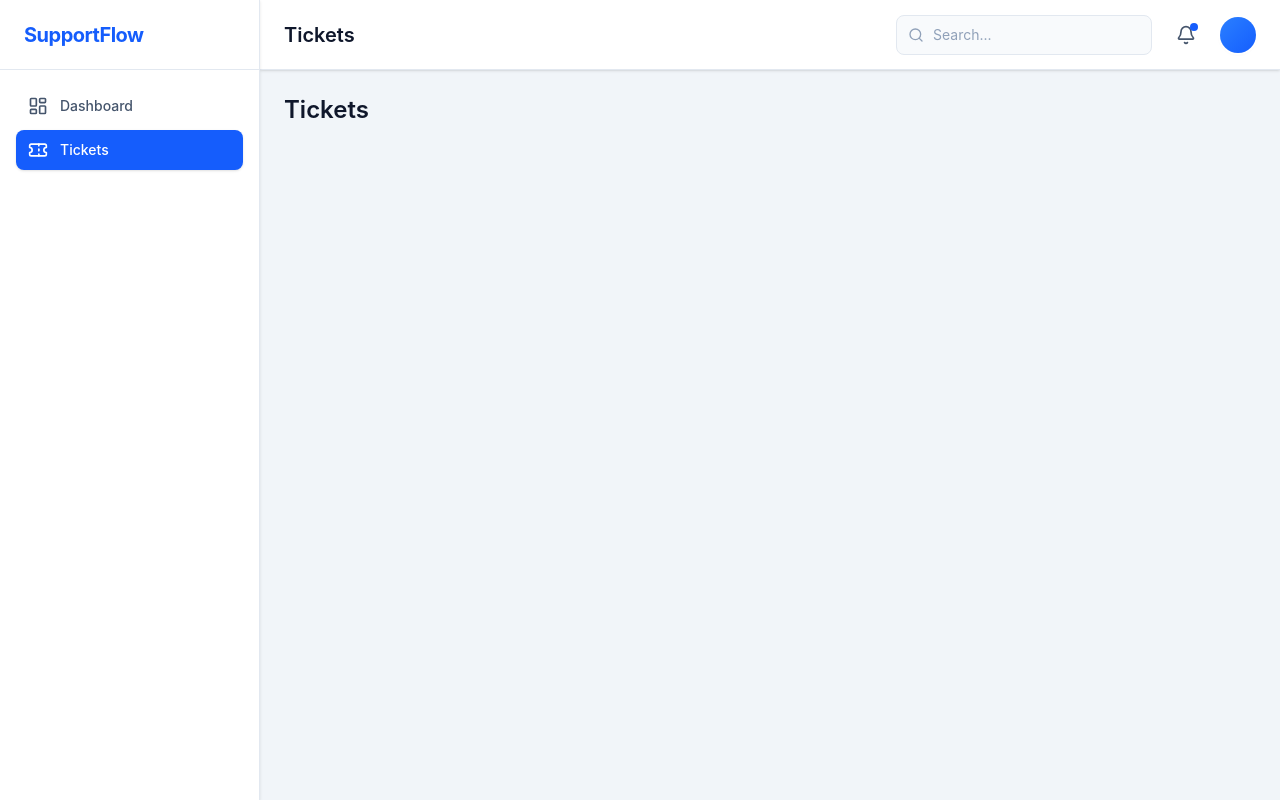
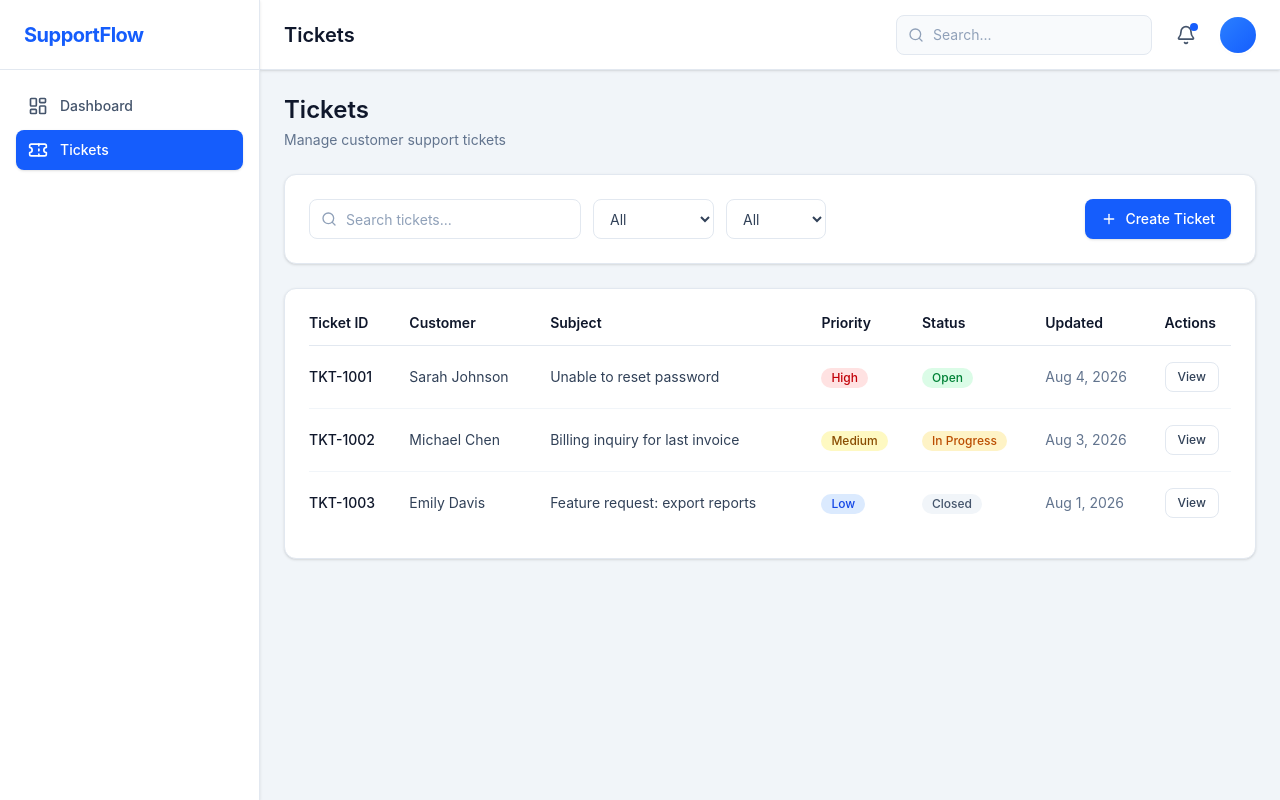
Before and after one commit to Curse395/SupportFlow, a React app in the folder frontend/: page /tickets in a window 1280 px wide. Built offline with nearby package versions, Linux system fonts and the light colour scheme; the HTML template or start-up script is replaced by a standard one.

Commit message:
feat: ticket management ui

```diff
--- /dev/null
+++ b/frontend/src/components/dashboard/DashboardCard.jsx
@@ -0,0 +1,12 @@
+export default function DashboardCard({ title, children, className = '' }) {
+  return (
+    <section
+      className={`rounded-xl border border-slate-200/60 bg-white p-6 shadow-sm ${className}`}
+    >
+      {title && (
+        <h3 className="mb-4 text-base font-semibold text-slate-900">{title}</h3>
+      )}
+      {children}
+    </section>
+  )
+}
--- /dev/null
+++ b/frontend/src/components/dashboard/KpiCard.jsx
@@ -0,0 +1,45 @@
+import DashboardCard from './DashboardCard'
+
+const accents = {
+  blue: {
+    bar: 'bg-blue-600',
+    icon: 'bg-blue-50 text-blue-600',
+  },
+  amber: {
+    bar: 'bg-amber-500',
+    icon: 'bg-amber-50 text-amber-600',
+  },
+  violet: {
+    bar: 'bg-violet-500',
+    icon: 'bg-violet-50 text-violet-600',
+  },
+  emerald: {
+    bar: 'bg-emerald-500',
+    icon: 'bg-emerald-50 text-emerald-600',
+  },
+}
+
+export default function KpiCard({ icon: Icon, title, value, accent = 'blue' }) {
+  const { bar, icon } = accents[accent] ?? accents.blue
+
+  return (
+    <DashboardCard className="relative overflow-hidden pt-7">
+      <div className={`absolute top-0 right-0 left-0 h-1 ${bar}`} aria-hidden="true" />
+
+      <div className="flex items-start justify-between gap-4">
+        <div className="min-w-0">
+          <p className="text-sm font-medium text-slate-500">{title}</p>
+          <p className="mt-2 text-3xl font-bold tracking-tight text-slate-900">
+            {value}
+          </p>
+        </div>
+
+        <div
+          className={`flex h-11 w-11 shrink-0 items-center justify-center rounded-lg ${icon}`}
+        >
+          <Icon className="h-5 w-5" aria-hidden="true" />
+        </div>
+      </div>
+    </DashboardCard>
+  )
+}
--- /dev/null
+++ b/frontend/src/components/tickets/TicketTable.jsx
@@ -0,0 +1,90 @@
+import { TicketX } from 'lucide-react'
+
+const statusStyles = {
+  Open: 'bg-green-100 text-green-700',
+  'In Progress': 'bg-amber-100 text-amber-700',
+  Closed: 'bg-slate-100 text-slate-600',
+}
+
+const priorityStyles = {
+  High: 'bg-red-100 text-red-700',
+  Medium: 'bg-yellow-100 text-yellow-800',
+  Low: 'bg-blue-100 text-blue-700',
+}
+
+function StatusBadge({ status }) {
+  return (
+    <span
+      className={`inline-flex rounded-full px-2.5 py-0.5 text-xs font-medium ${statusStyles[status] ?? 'bg-slate-100 text-slate-600'}`}
+    >
+      {status}
+    </span>
+  )
+}
+
+function PriorityBadge({ priority }) {
+  return (
+    <span
+      className={`inline-flex rounded-full px-2.5 py-0.5 text-xs font-medium ${priorityStyles[priority] ?? 'bg-slate-100 text-slate-600'}`}
+    >
+      {priority}
+    </span>
+  )
+}
+
+export default function TicketTable({ tickets = [] }) {
+  if (tickets.length === 0) {
+    return (
+      <div className="flex flex-col items-center justify-center py-16 text-center">
+        <div className="mb-4 flex h-14 w-14 items-center justify-center rounded-full bg-slate-100">
+          <TicketX className="h-7 w-7 text-slate-400" aria-hidden="true" />
+        </div>
+        <p className="text-sm font-medium text-slate-500">No tickets available</p>
+      </div>
+    )
+  }
+
+  return (
+    <div className="overflow-x-auto">
+      <table className="w-full min-w-[800px] text-left text-sm">
+        <thead>
+          <tr className="border-b border-slate-200">
+            <th className="pb-3 pr-4 font-semibold text-slate-900">Ticket ID</th>
+            <th className="pb-3 pr-4 font-semibold text-slate-900">Customer</th>
+            <th className="pb-3 pr-4 font-semibold text-slate-900">Subject</th>
+            <th className="pb-3 pr-4 font-semibold text-slate-900">Priority</th>
+            <th className="pb-3 pr-4 font-semibold text-slate-900">Status</th>
+            <th className="pb-3 pr-4 font-semibold text-slate-900">Updated</th>
+            <th className="pb-3 font-semibold text-slate-900">Actions</th>
+          </tr>
+        </thead>
+        <tbody className="divide-y divide-slate-100">
+          {tickets.map((ticket) => (
+            <tr key={ticket.id} className="text-slate-700">
+              <td className="py-4 pr-4 font-medium text-slate-900">{ticket.id}</td>
+              <td className="py-4 pr-4">{ticket.customer}</td>
+              <td className="py-4 pr-4 max-w-xs truncate">{ticket.subject}</td>
+              <td className="py-4 pr-4">
+                <PriorityBadge priority={ticket.priority} />
+              </td>
+              <td className="py-4 pr-4">
+                <StatusBadge status={ticket.status} />
+              </td>
+              <td className="py-4 pr-4 whitespace-nowrap text-slate-500">
+                {ticket.updated}
+              </td>
+              <td className="py-4">
+                <button
+                  type="button"
+                  className="rounded-lg border border-slate-200 px-3 py-1.5 text-xs font-medium text-slate-700 transition-colors hover:bg-slate-50"
+                >
+                  View
+                </button>
+              </td>
+            </tr>
+          ))}
+        </tbody>
+      </table>
+    </div>
+  )
+}
--- a/frontend/src/pages/DashboardPage.jsx
+++ b/frontend/src/pages/DashboardPage.jsx
@@ -1,5 +1,60 @@
+import { CheckCircle2, CircleDot, Clock, Ticket } from 'lucide-react'
+import DashboardCard from '../components/dashboard/DashboardCard'
+import KpiCard from '../components/dashboard/KpiCard'
+
+const kpiMetrics = [
+  {
+    title: 'Total Tickets',
+    value: '—',
+    icon: Ticket,
+    accent: 'blue',
+  },
+  {
+    title: 'Open',
+    value: '—',
+    icon: CircleDot,
+    accent: 'amber',
+  },
+  {
+    title: 'In Progress',
+    value: '—',
+    icon: Clock,
+    accent: 'violet',
+  },
+  {
+    title: 'Closed',
+    value: '—',
+    icon: CheckCircle2,
+    accent: 'emerald',
+  },
+]
+
 export default function DashboardPage() {
   return (
-    <h2 className="text-2xl font-semibold text-slate-900">Dashboard</h2>
+    <div className="space-y-6">
+      <div className="grid grid-cols-1 gap-4 md:grid-cols-2 xl:grid-cols-4">
+        {kpiMetrics.map((metric) => (
+          <KpiCard key={metric.title} {...metric} />
+        ))}
+      </div>
+
+      <div className="grid grid-cols-1 gap-4 lg:grid-cols-2">
+        <DashboardCard title="Recent Activity">
+          <div className="flex min-h-[240px] items-center justify-center rounded-lg border border-dashed border-slate-200 bg-slate-50/50">
+            <p className="text-sm font-medium text-slate-400">
+              Activity Timeline Coming Soon
+            </p>
+          </div>
+        </DashboardCard>
+
+        <DashboardCard title="Support Analytics">
+          <div className="flex min-h-[240px] items-center justify-center rounded-lg border border-dashed border-slate-200 bg-slate-50/50">
+            <p className="text-sm font-medium text-slate-400">
+              Charts Coming Soon
+            </p>
+          </div>
+        </DashboardCard>
+      </div>
+    </div>
   )
 }
--- a/frontend/src/pages/TicketsPage.jsx
+++ b/frontend/src/pages/TicketsPage.jsx
@@ -1,5 +1,95 @@
+import { Plus, Search } from 'lucide-react'
+import TicketTable from '../components/tickets/TicketTable'
+
+const SAMPLE_TICKETS = [
+  {
+    id: 'TKT-1001',
+    customer: 'Sarah Johnson',
+    subject: 'Unable to reset password',
+    priority: 'High',
+    status: 'Open',
+    updated: 'Aug 4, 2026',
+  },
+  {
+    id: 'TKT-1002',
+    customer: 'Michael Chen',
+    subject: 'Billing inquiry for last invoice',
+    priority: 'Medium',
+    status: 'In Progress',
+    updated: 'Aug 3, 2026',
+  },
+  {
+    id: 'TKT-1003',
+    customer: 'Emily Davis',
+    subject: 'Feature request: export reports',
+    priority: 'Low',
+    status: 'Closed',
+    updated: 'Aug 1, 2026',
+  },
+]
+
 export default function TicketsPage() {
   return (
-    <h2 className="text-2xl font-semibold text-slate-900">Tickets</h2>
+    <div className="space-y-6">
+      <div>
+        <h2 className="text-2xl font-semibold text-slate-900">Tickets</h2>
+        <p className="mt-1 text-sm text-slate-500">
+          Manage customer support tickets
+        </p>
+      </div>
+
+      <div className="rounded-xl border border-slate-200 bg-white p-6 shadow-sm">
+        <div className="flex flex-col gap-4 lg:flex-row lg:items-center lg:justify-between">
+          <div className="flex flex-col gap-3 sm:flex-row sm:flex-wrap sm:items-center">
+            <div className="relative min-w-[200px] flex-1 sm:max-w-xs">
+              <Search
+                className="pointer-events-none absolute top-1/2 left-3 h-4 w-4 -translate-y-1/2 text-slate-400"
+                aria-hidden="true"
+              />
+              <input
+                type="search"
+                placeholder="Search tickets..."
+                aria-label="Search tickets"
+                className="h-10 w-full rounded-lg border border-slate-200 bg-white pr-4 pl-9 text-sm text-slate-900 placeholder:text-slate-400 focus:border-blue-600 focus:outline-none focus:ring-2 focus:ring-blue-600/20"
+              />
+            </div>
+
+            <select
+              aria-label="Filter by status"
+              defaultValue="All"
+              className="h-10 rounded-lg border border-slate-200 bg-white px-3 text-sm text-slate-700 focus:border-blue-600 focus:outline-none focus:ring-2 focus:ring-blue-600/20"
+            >
+              <option value="All">All</option>
+              <option value="Open">Open</option>
+              <option value="In Progress">In Progress</option>
+              <option value="Closed">Closed</option>
+            </select>
+
+            <select
+              aria-label="Filter by priority"
+              defaultValue="All"
+              className="h-10 rounded-lg border border-slate-200 bg-white px-3 text-sm text-slate-700 focus:border-blue-600 focus:outline-none focus:ring-2 focus:ring-blue-600/20"
+            >
+              <option value="All">All</option>
+              <option value="Low">Low</option>
+              <option value="Medium">Medium</option>
+              <option value="High">High</option>
+            </select>
+          </div>
+
+          <button
+            type="button"
+            className="inline-flex h-10 shrink-0 items-center justify-center gap-2 rounded-lg bg-blue-600 px-4 text-sm font-medium text-white shadow-sm transition-colors hover:bg-blue-700"
+          >
+            <Plus className="h-4 w-4" aria-hidden="true" />
+            Create Ticket
+          </button>
+        </div>
+      </div>
+
+      <div className="rounded-xl border border-slate-200 bg-white p-6 shadow-sm">
+        <TicketTable tickets={SAMPLE_TICKETS} />
+      </div>
+    </div>
   )
 }
```
Also changed, not shown: 1 other file (tests, documents, lock files or other folders).
